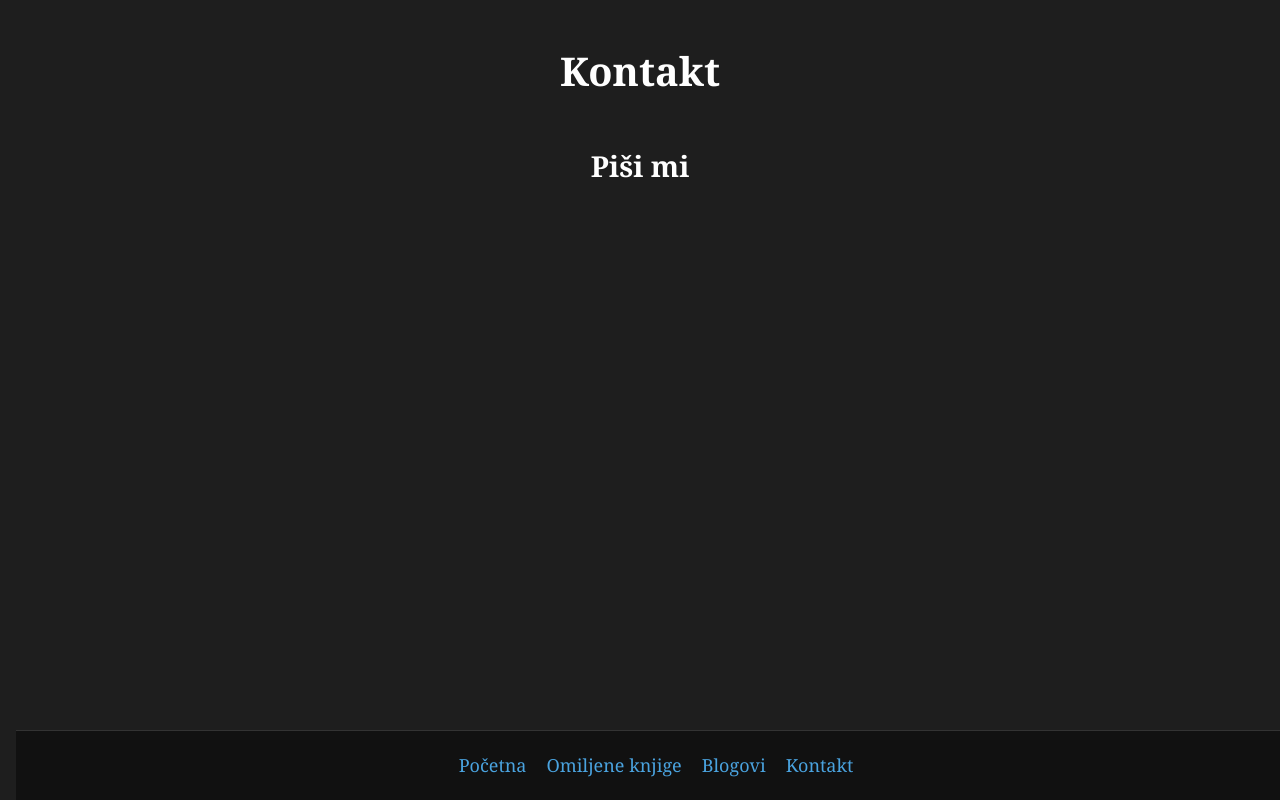
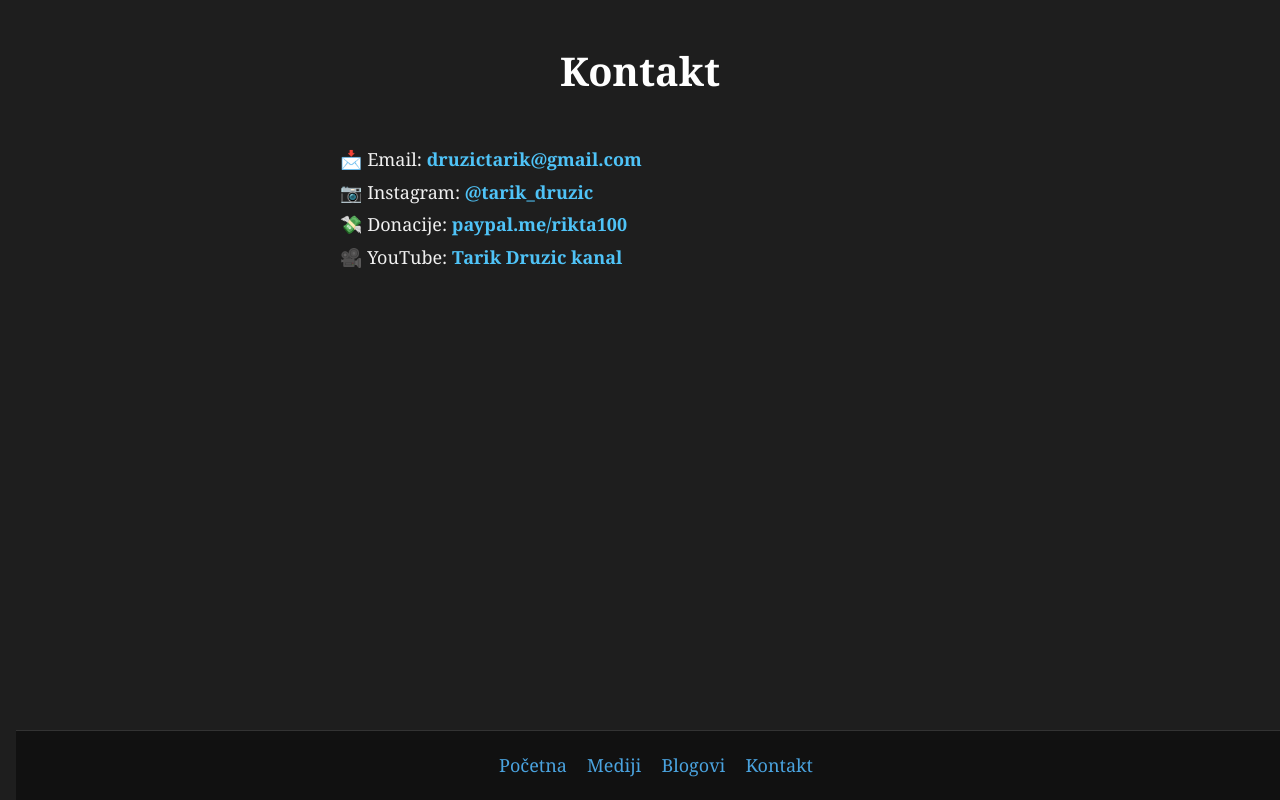
Before and after one commit to TarikDruzich/tarikdruzic.xyz, a plain HTML site: page kontakt.html in a window 1280 px wide. Drawn offline with Linux system fonts and the light colour scheme.

Commit message:
dadaSlon

```diff
--- a/kontakt.html
+++ b/kontakt.html
@@ -8,12 +8,18 @@
 </head>
 <body>
     <h1>Kontakt</h1>
-    <h2>Piši mi</h2>
+
+
+    <div class="kontakt-info">
+        <p>📩 Email: <a href="mailto:druzictarik@gmail.com">druzictarik@gmail.com</a></p>
+        <p>📷 Instagram: <a href="https://instagram.com/tarik_druzic" target="_blank">@tarik_druzic</a></p>
+        <p>💸 Donacije: <a href="https://paypal.me/rikta100" target="_blank">paypal.me/rikta100</a></p>
+        <p>🎥 YouTube: <a href="https://www.youtube.com/@TarikDruzic" target="_blank">Tarik Druzic kanal</a></p>
+    </div>
 
     <footer>
         <a href="index.html">Početna</a>
-
-        <a href="knjige.html">Omiljene knjige</a>
+        <a href="knjige.html">Mediji</a>
         <a href="blogovi.html">Blogovi</a>
         <a href="kontakt.html">Kontakt</a>
     </footer>
--- a/style.css
+++ b/style.css
@@ -113,3 +113,26 @@ footer a:hover {
         padding: 6px 12px;
     }
 }
+p {
+    max-width: 600px;
+    margin: auto;
+    text-align: justify;
+    font-size: 18px;
+}
+
+.kontakt-info {
+    text-align: center;
+    margin-top: 40px;
+    font-size: 1.1em;
+    line-height: 1.8;
+}
+
+.kontakt-info a {
+    color: #4fc3f7;
+    text-decoration: none;
+    font-weight: bold;
+}
+
+.kontakt-info a:hover {
+    text-decoration: underline;
+}
```
Also changed, not shown: blog1.html (+5 -4 lines), blog2.html (+16 -3 lines), blogovi.html (+5 -1 lines), index.html (+4 -2 lines), knjige.html (+10 -3 lines).
